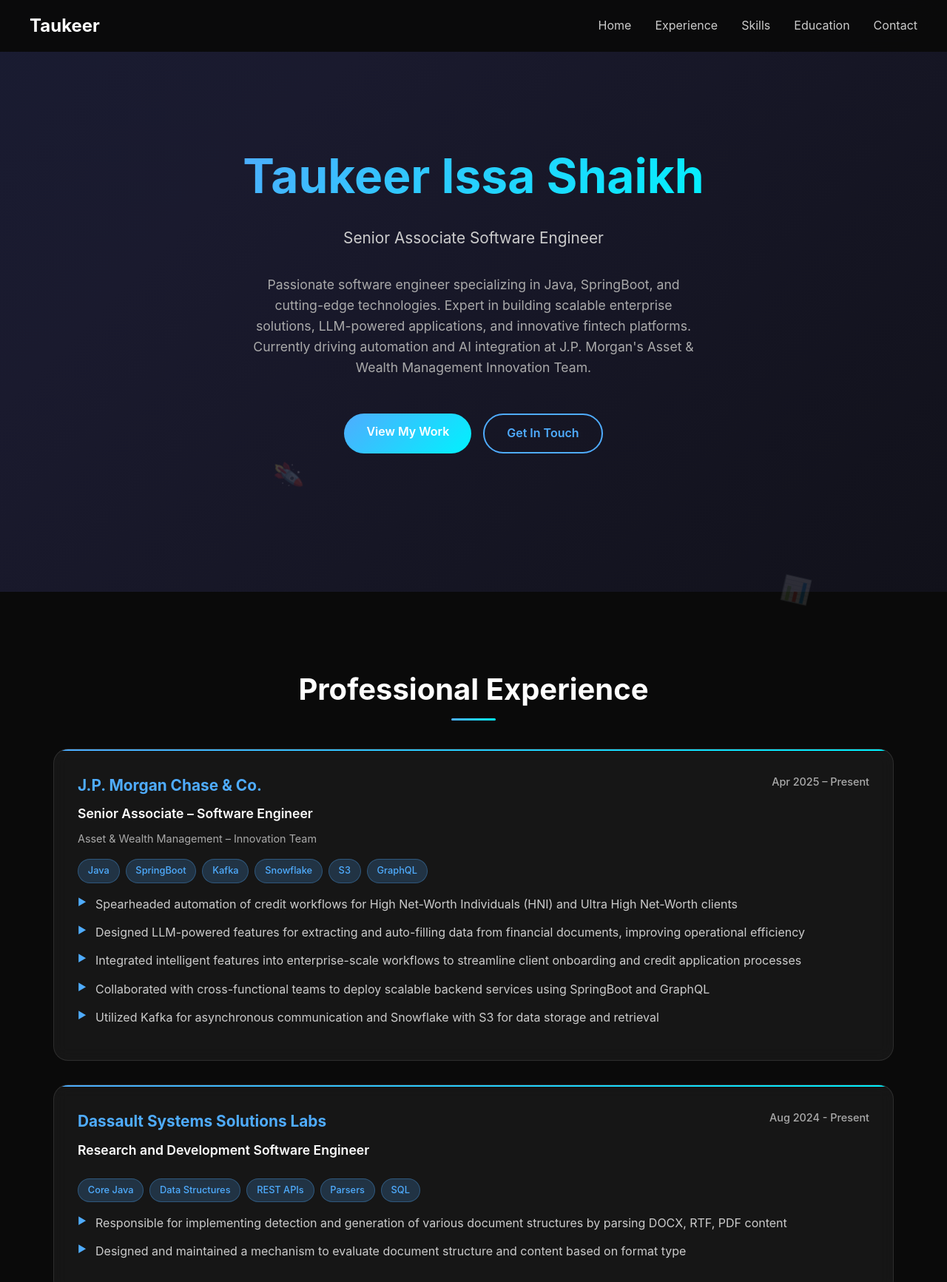
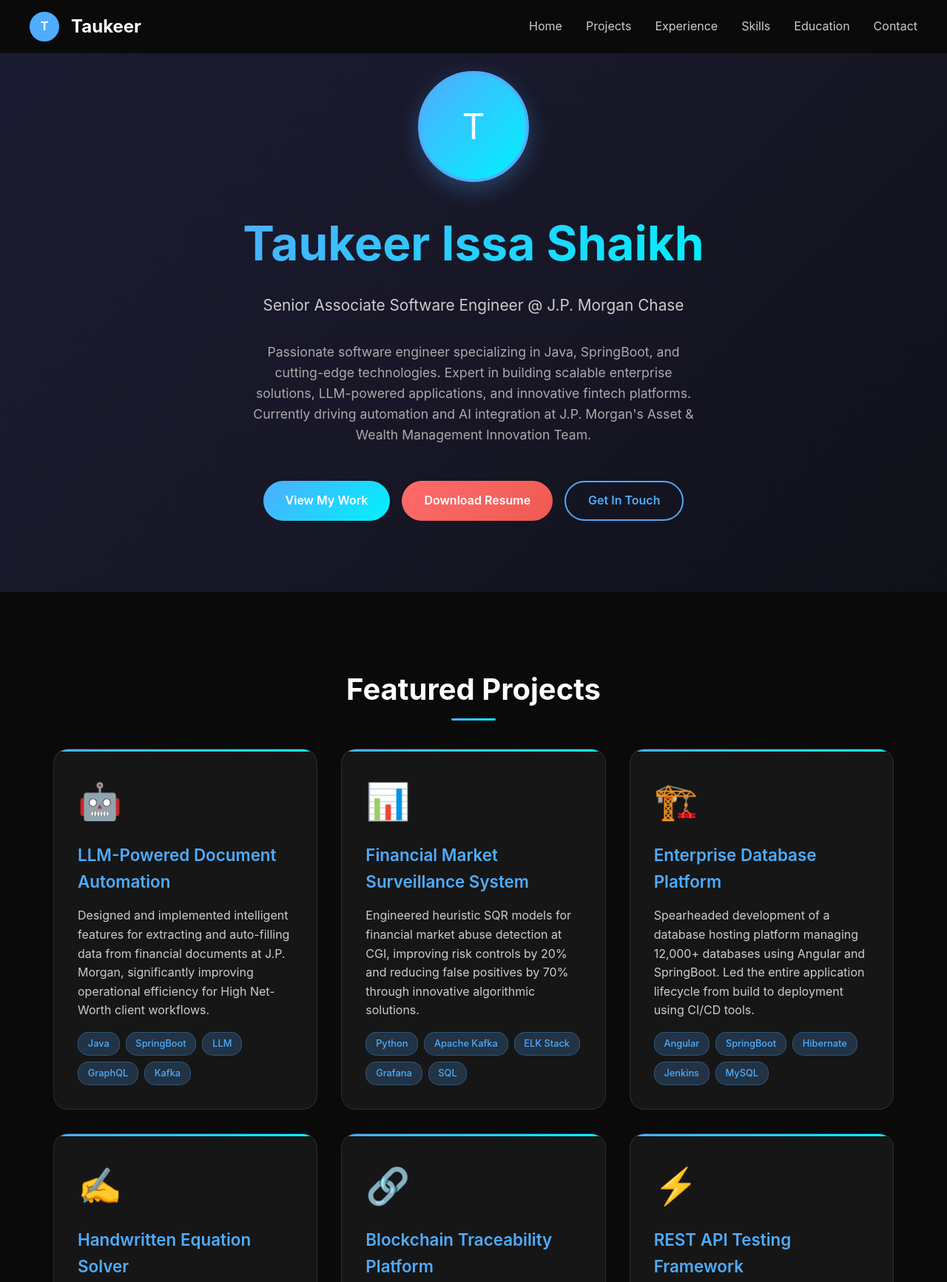
Before and after one commit to tau786/taukeerShaikh, a plain HTML site: page index.html in a window 1280 px wide. Shown: the top 1733 px of the page at 74% size. Drawn offline with Linux system fonts and the light colour scheme.

Commit message:
index.html

```diff
--- a/index.html
+++ b/index.html
@@ -63,6 +63,26 @@
             margin: 0 auto;
         }
 
+        .nav-brand {
+            display: flex;
+            align-items: center;
+            gap: 1rem;
+        }
+
+        .nav-avatar {
+            width: 40px;
+            height: 40px;
+            border-radius: 50%;
+            border: 2px solid #4facfe;
+            object-fit: cover;
+            background: #4facfe;
+            display: flex;
+            align-items: center;
+            justify-content: center;
+            color: white;
+            font-weight: bold;
+        }
+
         .logo {
             font-size: 1.5rem;
             font-weight: 700;
@@ -114,8 +134,30 @@
         }
 
         .hero-content {
-            max-width: 800px;
+            max-width: 900px;
             animation: fadeInUp 1s ease-out;
+        }
+
+        .hero-avatar {
+            width: 150px;
+            height: 150px;
+            border-radius: 50%;
+            border: 4px solid #4facfe;
+            object-fit: cover;
+            margin: 0 auto 2rem;
+            display: flex;
+            align-items: center;
+            justify-content: center;
+            font-size: 3rem;
+            color: white;
+            background: linear-gradient(135deg, #4facfe 0%, #00f2fe 100%);
+            box-shadow: 0 10px 30px rgba(79, 172, 254, 0.3);
+            transition: all 0.3s ease;
+        }
+
+        .hero-avatar:hover {
+            transform: scale(1.05);
+            box-shadow: 0 15px 40px rgba(79, 172, 254, 0.5);
         }
 
         .hero h1 {
@@ -165,6 +207,9 @@
             cursor: pointer;
             position: relative;
             overflow: hidden;
+            display: inline-flex;
+            align-items: center;
+            gap: 0.5rem;
         }
 
         .btn-primary {
@@ -178,9 +223,18 @@
             border: 2px solid #4facfe;
         }
 
+        .btn-resume {
+            background: linear-gradient(135deg, #ff6b6b 0%, #ee5a52 100%);
+            color: #fff;
+        }
+
         .btn:hover {
             transform: translateY(-2px);
             box-shadow: 0 10px 30px rgba(79, 172, 254, 0.3);
+        }
+
+        .btn-resume:hover {
+            box-shadow: 0 10px 30px rgba(255, 107, 107, 0.3);
         }
 
         /* Section Styling */
@@ -208,6 +262,77 @@
             height: 3px;
             background: linear-gradient(135deg, #4facfe 0%, #00f2fe 100%);
             border-radius: 2px;
+        }
+
+        /* Projects Section */
+        .projects-grid {
+            display: grid;
+            grid-template-columns: repeat(auto-fit, minmax(350px, 1fr));
+            gap: 2rem;
+            margin-top: 2rem;
+        }
+
+        .project-card {
+            background: rgba(255, 255, 255, 0.05);
+            backdrop-filter: blur(10px);
+            border: 1px solid rgba(255, 255, 255, 0.1);
+            border-radius: 20px;
+            padding: 2rem;
+            transition: all 0.3s ease;
+            position: relative;
+            overflow: hidden;
+        }
+
+        .project-card::before {
+            content: '';
+            position: absolute;
+            top: 0;
+            left: 0;
+            width: 100%;
+            height: 3px;
+            background: linear-gradient(135deg, #4facfe 0%, #00f2fe 100%);
+        }
+
+        .project-card:hover {
+            transform: translateY(-5px);
+            box-shadow: 0 20px 40px rgba(0, 0, 0, 0.3);
+            border-color: rgba(79, 172, 254, 0.3);
+        }
+
+        .project-icon {
+            font-size: 3rem;
+            margin-bottom: 1rem;
+            display: block;
+        }
+
+        .project-card h3 {
+            color: #4facfe;
+            font-size: 1.4rem;
+            margin-bottom: 1rem;
+            font-weight: 600;
+        }
+
+        .project-card p {
+            color: #ccc;
+            margin-bottom: 1rem;
+            line-height: 1.6;
+        }
+
+        .project-tech {
+            display: flex;
+            flex-wrap: wrap;
+            gap: 0.5rem;
+            margin-top: 1rem;
+        }
+
+        .project-tech-tag {
+            background: rgba(79, 172, 254, 0.2);
+            color: #4facfe;
+            padding: 0.3rem 0.8rem;
+            border-radius: 15px;
+            font-size: 0.8rem;
+            font-weight: 500;
+            border: 1px solid rgba(79, 172, 254, 0.3);
         }
 
         /* Experience Section */
@@ -507,6 +632,11 @@
             .btn {
                 width: 200px;
                 text-align: center;
+                justify-content: center;
+            }
+
+            .projects-grid {
+                grid-template-columns: 1fr;
             }
         }
 
@@ -545,9 +675,13 @@
     <!-- Navigation -->
     <nav id="navbar">
         <div class="nav-container">
-            <a href="#" class="logo">Taukeer</a>
+            <div class="nav-brand">
+                <div class="nav-avatar">T</div>
+                <a href="#" class="logo">Taukeer</a>
+            </div>
             <ul class="nav-links">
                 <li><a href="#home">Home</a></li>
+                <li><a href="#projects">Projects</a></li>
                 <li><a href="#experience">Experience</a></li>
                 <li><a href="#skills">Skills</a></li>
                 <li><a href="#education">Education</a></li>
@@ -559,6 +693,7 @@
     <!-- Hero Section -->
     <section id="home" class="hero">
         <div class="hero-content">
+            <div class="hero-avatar">T</div>
             <h1>Taukeer Issa Shaikh</h1>
             <p class="subtitle">Senior Associate Software Engineer @ J.P. Morgan Chase</p>
             <p class="description">
@@ -567,8 +702,93 @@
                 Currently driving automation and AI integration at J.P. Morgan's Asset & Wealth Management Innovation Team.
             </p>
             <div class="cta-buttons">
-                <a href="#experience" class="btn btn-primary">View My Work</a>
+                <a href="#projects" class="btn btn-primary">View My Work</a>
+                <a href="https://drive.google.com/file/d/1Y9SklgD2Fuh8wBiyzOcDECTTyQ0MgHjX/view?usp=drivesdk" target="_blank" class="btn btn-resume">Download Resume</a>
                 <a href="#contact" class="btn btn-secondary">Get In Touch</a>
+            </div>
+        </div>
+    </section>
+
+    <!-- Projects Section -->
+    <section id="projects" class="section">
+        <h2>Featured Projects</h2>
+        <div class="projects-grid fade-in">
+            <div class="project-card">
+                <div class="project-icon">🤖</div>
+                <h3>LLM-Powered Document Automation</h3>
+                <p>Designed and implemented intelligent features for extracting and auto-filling data from financial documents at J.P. Morgan, significantly improving operational efficiency for High Net-Worth client workflows.</p>
+                <div class="project-tech">
+                    <span class="project-tech-tag">Java</span>
+                    <span class="project-tech-tag">SpringBoot</span>
+                    <span class="project-tech-tag">LLM</span>
+                    <span class="project-tech-tag">GraphQL</span>
+                    <span class="project-tech-tag">Kafka</span>
+                </div>
+            </div>
+
+            <div class="project-card">
+                <div class="project-icon">📊</div>
+                <h3>Financial Market Surveillance System</h3>
+                <p>Engineered heuristic SQR models for financial market abuse detection at CGI, improving risk controls by 20% and reducing false positives by 70% through innovative algorithmic solutions.</p>
+                <div class="project-tech">
+                    <span class="project-tech-tag">Python</span>
+                    <span class="project-tech-tag">Apache Kafka</span>
+                    <span class="project-tech-tag">ELK Stack</span>
+                    <span class="project-tech-tag">Grafana</span>
+                    <span class="project-tech-tag">SQL</span>
+                </div>
+            </div>
+
+            <div class="project-card">
+                <div class="project-icon">🏗️</div>
+                <h3>Enterprise Database Platform</h3>
+                <p>Spearheaded development of a database hosting platform managing 12,000+ databases using Angular and SpringBoot. Led the entire application lifecycle from build to deployment using CI/CD tools.</p>
+                <div class="project-tech">
+                    <span class="project-tech-tag">Angular</span>
+                    <span class="project-tech-tag">SpringBoot</span>
+                    <span class="project-tech-tag">Hibernate</span>
+                    <span class="project-tech-tag">Jenkins</span>
+                    <span class="project-tech-tag">MySQL</span>
+                </div>
+            </div>
+
+            <div class="project-card">
+                <div class="project-icon">✍️</div>
+                <h3>Handwritten Equation Solver</h3>
+                <p>Developed a web-based AI solution using sequential CNN for detecting digits and symbols with 98% accuracy across 5,000 test images. Implemented advanced computer vision techniques for text recognition.</p>
+                <div class="project-tech">
+                    <span class="project-tech-tag">Deep Learning</span>
+                    <span class="project-tech-tag">Computer Vision</span>
+                    <span class="project-tech-tag">Flask</span>
+                    <span class="project-tech-tag">TensorFlow</span>
+                    <span class="project-tech-tag">ResNet18</span>
+                </div>
+            </div>
+
+            <div class="project-card">
+                <div class="project-icon">🔗</div>
+                <h3>Blockchain Traceability Platform</h3>
+                <p>Built a farm produce traceability system using Distributed Ledger Technologies during internship at Emertech Innovations. Achieved 84% accuracy in supply chain tracking solutions.</p>
+                <div class="project-tech">
+                    <span class="project-tech-tag">Blockchain</span>
+                    <span class="project-tech-tag">Solidity</span>
+                    <span class="project-tech-tag">DLTs</span>
+                    <span class="project-tech-tag">Python</span>
+                    <span class="project-tech-tag">Keras</span>
+                </div>
+            </div>
+
+            <div class="project-card">
+                <div class="project-icon">⚡</div>
+                <h3>REST API Testing Framework</h3>
+                <p>Led development of an automated testing framework using Shell Script that reduced UAT testing time by 80%. Created comprehensive testing solutions for microservices architecture.</p>
+                <div class="project-tech">
+                    <span class="project-tech-tag">Shell Scripting</span>
+                    <span class="project-tech-tag">REST APIs</span>
+                    <span class="project-tech-tag">Testing</span>
+                    <span class="project-tech-tag">Automation</span>
+                    <span class="project-tech-tag">CI/CD</span>
+                </div>
             </div>
         </div>
     </section>
@@ -584,7 +804,7 @@
                         <div class="role">Senior Associate – Software Engineer</div>
                         <div style="color: #aaa; font-size: 0.9rem;">Asset & Wealth Management – Innovation Team</div>
                     </div>
-                    <div class="date">Apr 2025 – Present</div>
+                    <div class="date">Aug 2024 – Present</div>
                 </div>
                 <div class="tech-stack">
                     <span class="tech-tag">Java</span>
@@ -674,7 +894,8 @@
                         <li>Engineered heuristic SQR models for financial market abuse detection, improving risk controls by 20%</li>
                         <li>Innovated key features for a trade surveillance scenario, bringing down false positives by 70%</li>
                         <li>Developed a full-stack web application to display alerts from compliance models</li>
-                        <li>🏆 Awarded CGI Awards for taking ownership and timely delivery of the project</li>
+                        <li>Automated web app creation through SQR scripts, cutting setup time from 30 minutes to 2 minutes</li>
+                        <li><span style="color: #4facfe; font-weight: bold;">🏆 Awarded CGI Awards</span> for taking ownership and timely delivery of the project</li>
                     </ul>
                 </div>
             </div>
@@ -849,222 +1070,32 @@
             observer.observe(el);
         });
 
-        // Particle effect on mouse move
-        document.addEventListener('mousemove', (e) => {
-            const cursor = document.createElement('div');
-            cursor.style.cssText = `
-                position: fixed;
-                width: 4px;
-                height: 4px;
-                background: linear-gradient(45deg, #4facfe, #00f2fe);
-                border-radius: 50%;
-                pointer-events: none;
-                z-index: 9999;
-                left: ${e.clientX}px;
-                top: ${e.clientY}px;
-                opacity: 0.7;
-                animation: fadeOut 1s ease-out forwards;
-            `;
-            document.body.appendChild(cursor);
-
-            setTimeout(() => {
-                document.body.removeChild(cursor);
-            }, 1000);
-        });
-
-        // Add CSS for fadeOut animation
-        const style = document.createElement('style');
-        style.textContent = `
-            @keyframes fadeOut {
-                0% {
-                    opacity: 0.7;
-                    transform: scale(1);
-                }
-                100% {
-                    opacity: 0;
-                    transform: scale(0.5);
-                }
-            }
-        `;
-        document.head.appendChild(style);
-
-        // Dynamic typing effect for hero subtitle
-        const subtitle = document.querySelector('.hero .subtitle');
-        const originalText = subtitle.textContent;
-        let currentText = '';
-        let index = 0;
-        let isDeleting = false;
-
-        function typeEffect() {
-            if (!isDeleting) {
-                currentText = originalText.slice(0, index + 1);
-                index++;
-                if (index === originalText.length) {
-                    setTimeout(() => {
-                        isDeleting = true;
-                    }, 2000);
-                }
-            } else {
-                currentText = originalText.slice(0, index - 1);
-                index--;
-                if (index === 0) {
-                    isDeleting = false;
-                }
-            }
-
-            subtitle.textContent = currentText + (index % 2 === 0 ? '|' : '');
-
-            const speed = isDeleting ? 50 : 100;
-            setTimeout(typeEffect, speed);
-        }
-
-        // Start typing effect after page load
-        setTimeout(typeEffect, 3000);
-
-        // Add floating icons animation
-        function createFloatingIcon() {
-            const icons = ['💻', '⚡', '🚀', '💡', '🔧', '📊'];
-            const icon = document.createElement('div');
-            icon.textContent = icons[Math.floor(Math.random() * icons.length)];
-            icon.style.cssText = `
-                position: fixed;
-                font-size: 2rem;
-                pointer-events: none;
-                z-index: -1;
-                opacity: 0.1;
-                left: ${Math.random() * 100}vw;
-                top: 100vh;
-                animation: floatUp 15s linear infinite;
-            `;
-            document.body.appendChild(icon);
-
-            setTimeout(() => {
-                document.body.removeChild(icon);
-            }, 15000);
-        }
-
-        // Create floating icons periodically
-        setInterval(createFloatingIcon, 3000);
-
-        // Add CSS for floating animation
-        const floatingStyle = document.createElement('style');
-        floatingStyle.textContent = `
-            @keyframes floatUp {
-                0% {
-                    transform: translateY(0) rotate(0deg);
-                    opacity: 0.1;
-                }
-                50% {
-                    opacity: 0.3;
-                }
-                100% {
-                    transform: translateY(-100vh) rotate(360deg);
-                    opacity: 0;
-                }
-            }
-        `;
-        document.head.appendChild(floatingStyle);
-
         // Add interactive hover effects to experience items
-        document.querySelectorAll('.experience-item').forEach(item => {
+        document.querySelectorAll('.experience-item, .project-card').forEach(item => {
             item.addEventListener('mouseenter', function() {
                 this.style.transform = 'translateY(-10px) scale(1.02)';
-                this.style.boxShadow = '0 25px 50px rgba(79, 172, 254, 0.2)';
             });
 
             item.addEventListener('mouseleave', function() {
                 this.style.transform = 'translateY(0) scale(1)';
-                this.style.boxShadow = '0 20px 40px rgba(0, 0, 0, 0.3)';
             });
         });
 
         // Add skill tag hover animation
-        document.querySelectorAll('.skill-tag').forEach(tag => {
+        document.querySelectorAll('.skill-tag, .project-tech-tag').forEach(tag => {
             tag.addEventListener('mouseenter', function() {
                 this.style.transform = 'translateY(-3px) scale(1.1)';
-                this.style.background = 'rgba(79, 172, 254, 0.3)';
             });
 
             tag.addEventListener('mouseleave', function() {
                 this.style.transform = 'translateY(0) scale(1)';
-                this.style.background = 'rgba(255, 255, 255, 0.1)';
             });
         });
 
-        // Add contact item pulse effect
-        document.querySelectorAll('.contact-item').forEach(item => {
-            item.addEventListener('mouseenter', function() {
-                const icon = this.querySelector('.contact-icon');
-                icon.style.animation = 'pulse 0.6s ease-in-out';
-            });
-        });
-
-        const pulseStyle = document.createElement('style');
-        pulseStyle.textContent = `
-            @keyframes pulse {
-                0% { transform: scale(1); }
-                50% { transform: scale(1.2); }
-                100% { transform: scale(1); }
-            }
-        `;
-        document.head.appendChild(pulseStyle);
-
-        // Performance optimization - throttle scroll events
-        let ticking = false;
-
-        function updateScrollEffects() {
-            const navbar = document.getElementById('navbar');
-            const scrollTop = document.getElementById('scrollTop');
-
-            if (window.scrollY > 100) {
-                navbar.classList.add('scrolled');
-                scrollTop.classList.add('visible');
-            } else {
-                navbar.classList.remove('scrolled');
-                scrollTop.classList.remove('visible');
-            }
-
-            ticking = false;
-        }
-
-        function requestTick() {
-            if (!ticking) {
-                requestAnimationFrame(updateScrollEffects);
-                ticking = true;
-            }
-        }
-
-        window.addEventListener('scroll', requestTick);
-
-        // Add loading animation
+        // Loading animation
         window.addEventListener('load', function() {
-            document.body.style.opacity = '0';
-            setTimeout(() => {
-                document.body.style.transition = 'opacity 1s ease-in-out';
-                document.body.style.opacity = '1';
-            }, 100);
-        });
-
-        // Add easter egg - Konami code
-        let konamiCode = [];
-        const konamiSequence = [38, 38, 40, 40, 37, 39, 37, 39, 66, 65]; // Up Up Down Down Left Right Left Right B A
-
-        document.addEventListener('keydown', function(e) {
-            konamiCode.push(e.keyCode);
-            if (konamiCode.length > konamiSequence.length) {
-                konamiCode.shift();
-            }
-
-            if (JSON.stringify(konamiCode) === JSON.stringify(konamiSequence)) {
-                // Easter egg triggered
-                document.body.style.filter = 'hue-rotate(180deg)';
-                setTimeout(() => {
-                    document.body.style.filter = 'none';
-                    alert('🎉 Easter egg found! You discovered the Konami code!');
-                }, 2000);
-                konamiCode = [];
-            }
+            document.body.style.opacity = '1';
         });
     </script>
 </body>
-    </html>
+</html>
```
